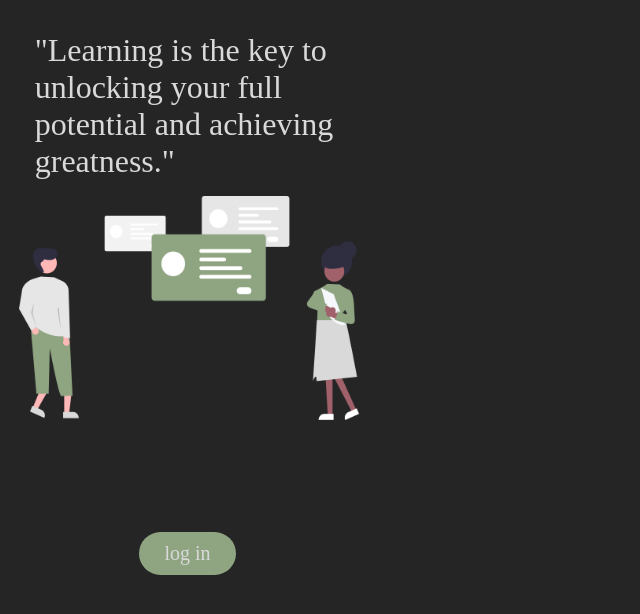
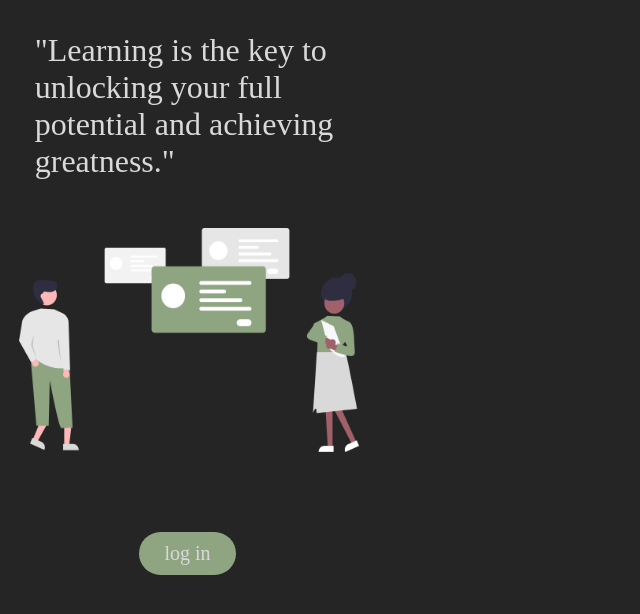
Before and after one commit to the-pink-fairy-armadillos/FlashCards, a React app: page / in a window 1280 px wide. Shown: the top 614 px of the page, without its empty margins (0-640 px from the left). Built offline with nearby package versions, Linux system fonts and the light colour scheme; no server answers; a web font is replaced by a local one.

Commit message:
Update image styling on landing page.

```diff
--- a/src/client/Components/LandingPage/LandingPage.scss
+++ b/src/client/Components/LandingPage/LandingPage.scss
@@ -13,15 +13,16 @@
     margin: 1em;
     width: 90%;
     min-height: 500px;
+
     .text-container {
       font-size: 2em;
       margin: 0.5em;
     }
 
     .image-container {
-      // border: 1px solid blue;
       width: 340px;
       height: 225px;
+      margin-top: 3em;
 
       .landing-image {
         object-fit: cover;
```
